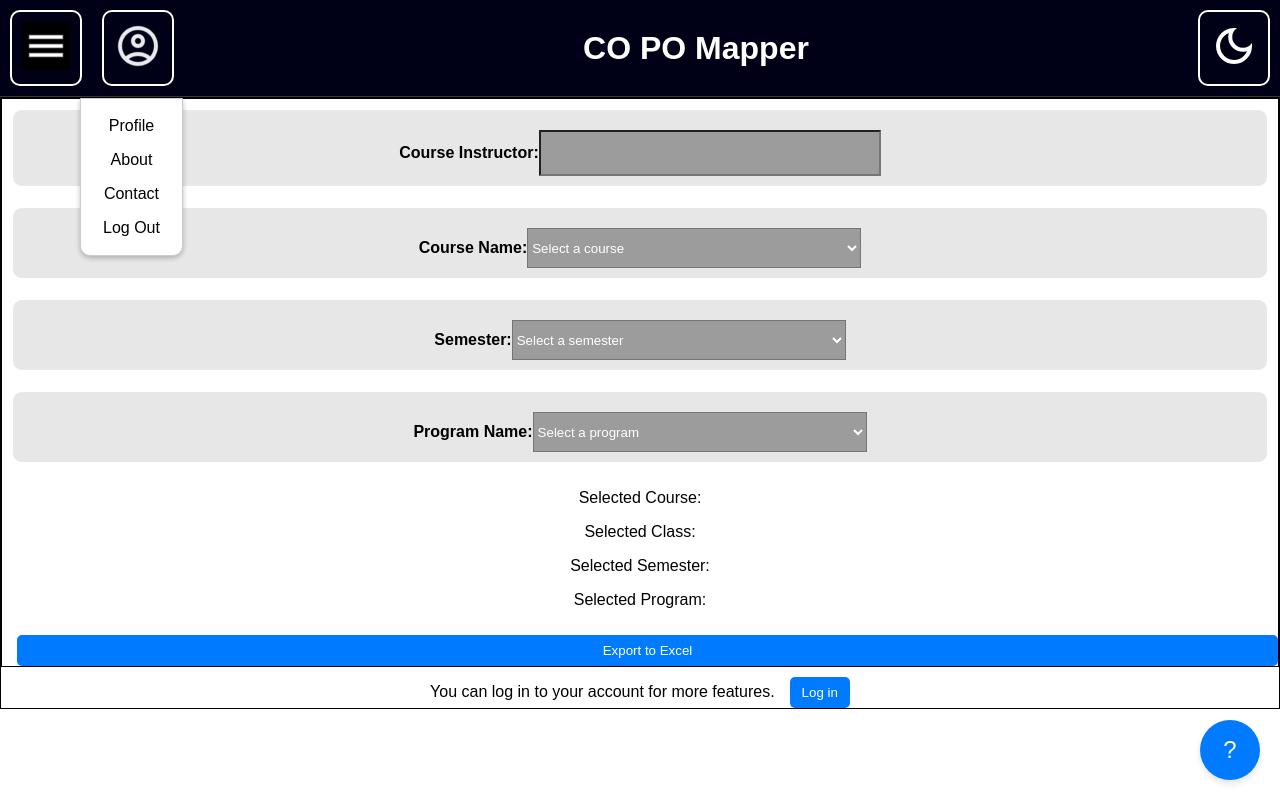
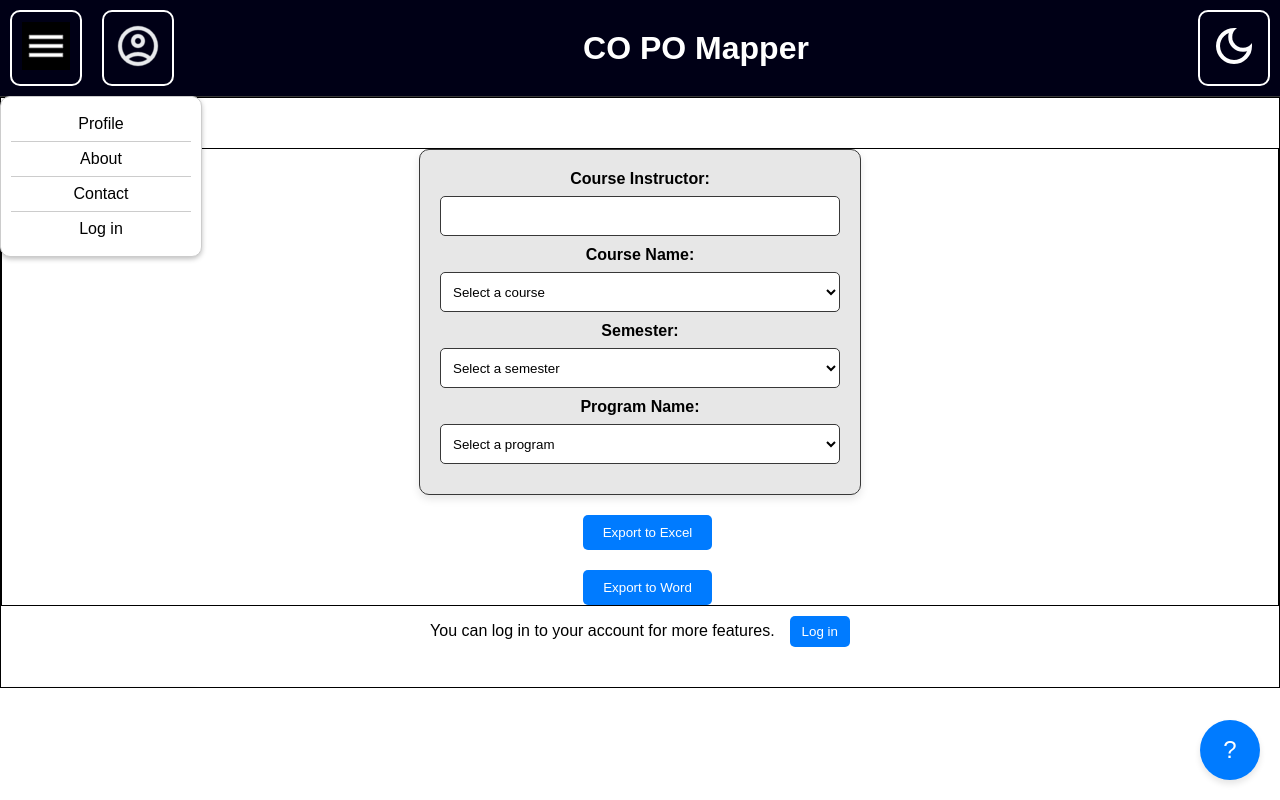
Before and after one commit to Student9226/CO-PO-Mapper, a React (Vite) app in the folder project/: page / in a window 1280 px wide. Both pictures are taken after a click on the button 138 px from the left and 48 px from the top of the page. Built offline with nearby package versions, Linux system fonts and the light colour scheme.

Commit message:
Added json file containing some details, made some attempts to make profile dropdown work, needs to be worked on

```diff
--- a/project/index.html
+++ b/project/index.html
@@ -4,7 +4,7 @@
     <link rel="apple-touch-icon" sizes="180x180" href="./assets/apple-touch-icon.png">
   <link rel="icon" type="image/png" sizes="32x32" href="./assets/favicon-32x32.png">
   <link rel="icon" type="image/png" sizes="16x16" href="./assets/favicon-16x16.png">
-  <link rel="manifest" href="./assets/site.webmanifest">
+  <!--{link rel="manifest" href="./site.webmanifest">-->
     <meta charset="UTF-8" />
     <meta name="viewport" content="width=device-width, initial-scale=1.0" />
     <meta name="google-signin-client_id" content="74319926633-sqdklq8mhh90idd5nm8j5rj7ab9ted20.apps.googleusercontent.com">
--- a/project/package.json
+++ b/project/package.json
@@ -13,7 +13,10 @@
   "dependencies": {
     "@react-oauth/google": "^0.12.1",
     "axios": "^1.7.4",
+    "docx": "^8.5.0",
+    "file-saver": "^2.0.5",
     "jwt-decode": "^4.0.0",
+    "list": "^2.0.19",
     "prop-types": "^15.8.1",
     "react": "^18.3.1",
     "react-beautiful-dnd": "^13.1.1",
--- a/project/src/App.css
+++ b/project/src/App.css
@@ -75,7 +75,8 @@ header h1 {
 }
 
 .dark-mode-toggle:hover,
-.menu:hover, .profile:hover {
+.menu:hover,
+.profile:hover {
   border: 2px solid rgb(0, 162, 255);
 }
 
@@ -260,7 +261,8 @@ aside .sidebar-item:hover {
   background-color: var(--chat-message-assistant);
 }
 
-input, select {
+input,
+select {
   width: calc(100% - 900px);
   height: 40px;
   margin-top: 10px;
@@ -334,47 +336,106 @@ button:hover {
   background-color: var(--sidebar-item-background);
 }
 
-.fields{
-  display: inline-block;
-  background: var(--sidebar-item-background);
-  border: 1px solid white;
-  border-radius: 10px;
-  margin: 10px;
-  padding: 10px;
-  font-weight: bold;
+.form-container {
+  display: flex;
+  flex-direction: column;
+  align-items: center;
+  justify-content: center;
+  margin-top: 50px;
 }
 
-main{
+.form-fields {
   display: flex;
   flex-direction: column;
-  border: 1px solid black
+  align-items: flex-start;
+  width: 400px;
+  background-color: var(--sidebar-item-background);
+  border: 1px solid var(--sidebar-border);
+  border-radius: 10px;
+  padding: 20px;
+  box-shadow: 0 4px 8px rgba(0, 0, 0, 0.1);
 }
+
+.form-fields label {
+  font-weight: bold;
+  margin-bottom: 10px;
+  color: var(--text-color);
+  width: 100%;
+}
+
+.form-fields select,
+.form-fields input {
+  width: 100%; /* Ensure the inputs fill the width */
+  padding: 8px;
+  margin-top: 8px;
+  background-color: var(--background-color);
+  border: 1px solid var(--sidebar-border);
+  border-radius: 5px;
+  color: var(--text-color);
+  box-sizing: border-box;
+}
+
+.form-fields select:focus,
+.form-fields input:focus {
+  outline: none;
+  border-color: var(--special-button);
+  box-shadow: 0 0 5px rgba(0, 123, 255, 0.5);
+}
+
+.form-container button {
+  background-color: var(--special-button);
+  color: white;
+  border: none;
+  padding: 10px 20px;
+  cursor: pointer;
+  border-radius: 5px;
+  margin-top: 20px;
+}
+
+.form-container button:hover {
+  background-color: var(--special-button-hover);
+}
+
+main {
+  display: flex;
+  flex-direction: column;
+  border: 1px solid black;
+}
+
 .profile-dropdown {
+  overflow: visible;
   position: absolute;
-  bottom: -160px;
-  left: 80px;
+  top: 100%;
+  left: 0;
   background-color: var(--background-color);
   border: 1px solid #ccc;
-  border-top-left-radius: 0px;
-  border-top-right-radius: 0px;
-  border-bottom-left-radius: 10px;
-  border-bottom-right-radius: 10px;
+  border-radius: 10px;
   box-shadow: 0 2px 5px rgba(0, 0, 0, 0.25);
-  z-index: 10000;
-  color: var(--text-color)
+  z-index: 99999;
+  color: var(--text-color);
+  width: 200px;
 }
 
 .profile-dropdown ul {
-  list-style-type: none; /* Remove default list styles */
-  padding: 10px; /* Padding for the list */
-  margin: 0; /* Remove default margin */
+  list-style-type: none;
+  padding: 10px;
+  margin: 0;
 }
 
 .profile-dropdown li {
-  padding: 8px 12px; /* Padding for each item */
-  cursor: pointer; /* Indicate clickable items */
+  padding: 8px 12px;
+  cursor: pointer;
+  border-bottom: 1px solid var(--sidebar-item-hover); /* Optional: Adds a bottom border to items */
 }
 
 .profile-dropdown li:hover {
   background-color: var(--sidebar-item-hover); /* Highlight on hover */
 }
+
+.profile-dropdown li:last-child {
+  border-bottom: none; /* Remove border from the last item */
+}
+
+.profile-container {
+  position: relative;
+}
--- a/project/src/App.jsx
+++ b/project/src/App.jsx
@@ -8,7 +8,7 @@ import { Contact } from './Contact';
 import { Login } from './Login';
 import { HelpButton } from './HelpButton';
 import { Profile } from './Profile';
-
+import { ProfileDropdown } from './ProfileDropdown';
 import './App.css';
 
 const App = () => {
@@ -16,6 +16,7 @@ const App = () => {
     () => localStorage.getItem('darkMode') === 'true'
   );
   const [sidebarOpen, setSidebarOpen] = useState(false);
+  const [profileDropdownOpen, setProfileDropdownOpen] = useState(false);
 
   useEffect(() => {
     document.body.classList.toggle('dark-mode', darkMode);
@@ -34,15 +35,33 @@ const App = () => {
     setSidebarOpen(false);
   };
 
+  const handleLogout = () => {
+    console.log('Logged out');
+  };
+
   return (
     <>
       <Router>
         <div className={`App ${sidebarOpen ? 'sidebar-open' : ''}`}>
-        <Header toggleDarkMode={toggleDarkMode} darkMode={darkMode} toggleSidebar={toggleSidebar} />
+          <Header
+            toggleDarkMode={toggleDarkMode}
+            darkMode={darkMode}
+            toggleSidebar={toggleSidebar}
+            profileImg="" // Pass a profile image if available
+            toggleDropdown={() => setProfileDropdownOpen(prev => !prev)} // Pass toggle function
+            dropdownOpen={profileDropdownOpen} // Pass dropdown state
+            onSelect={() => setProfileDropdownOpen(false)} // Pass the close function for the dropdown
+          />
 
           {sidebarOpen && <div className="overlay" onClick={closeSidebar}></div>}
 
           <Sidebar isOpen={sidebarOpen} onSelect={closeSidebar} />
+          <ProfileDropdown
+            isOpen={profileDropdownOpen}
+            onLogout={handleLogout}
+            onSelect={() => setProfileDropdownOpen(false)} // Close dropdown on select
+          />
+
           <main>
             <Routes>
               <Route path="/" element={<Home />} />
@@ -54,6 +73,7 @@ const App = () => {
           </main>
         </div>
       </Router>
+
       <div>
         <HelpButton />
       </div>
--- a/project/src/Header.jsx
+++ b/project/src/Header.jsx
@@ -1,36 +1,48 @@
-import { useState } from 'react';
+import { useEffect } from 'react';
 import { useNavigate } from 'react-router-dom';
 import darkModeOn from '../assets/dark_mode_on.png';
 import darkModeOff from '../assets/dark_mode_off.png';
 import menuIcon from '../assets/menu.png';
 import profileIcon from '../assets/avatar.png';
 import PropTypes from 'prop-types';
-import {ProfileDropdown} from './ProfileDropdown';
+import { ProfileDropdown } from './ProfileDropdown';
 
-export const Header = ({ toggleDarkMode, darkMode, toggleSidebar }) => {
+export const Header = ({ toggleDarkMode, darkMode, toggleSidebar, profileImg, toggleDropdown, dropdownOpen, onSelect }) => {
   const navigate = useNavigate();
-  const [dropdownOpen, setDropdownOpen] = useState(false);
-
-  const toggleDropdown = () => {
-    setDropdownOpen(prev => !prev);
-  };
-
   const handleLogout = () => {
     console.log('Logged out');
     navigate('/login');
   };
+
+  useEffect(() => {
+    const handleClickOutside = (event) => {
+      const profileDiv = document.querySelector('.profile');
+      if (profileDiv && !profileDiv.contains(event.target)) {
+        onSelect();
+      }
+    };
+
+    document.addEventListener('mousedown', handleClickOutside);
+    return () => {
+      document.removeEventListener('mousedown', handleClickOutside);
+    };
+  }, [onSelect]);
 
   return (
     <header className="header">
       <div className='menu' onClick={toggleSidebar}>
         <img src={menuIcon} alt="Menu" />
       </div>
-      <div className='profile' onClick={toggleDropdown}>
-        <img src={profileIcon} alt="Profile" />
+      <div className='profile' onClick={toggleDropdown} aria-label="Profile menu" role="button">
+        <img src={profileImg || profileIcon} alt="Profile" />
       </div>
-      <ProfileDropdown isOpen={dropdownOpen} onLogout={handleLogout} onClose={() => setDropdownOpen(false)} />
+      <ProfileDropdown
+        isOpen={dropdownOpen}
+        onLogout={handleLogout}
+        onSelect={onSelect} // Pass the onSelect prop here
+      />
       <h1>CO PO Mapper</h1>
-      <div className="dark-mode-toggle" onClick={toggleDarkMode}>
+      <div className="dark-mode-toggle" onClick={toggleDarkMode} aria-label="Toggle Dark Mode" role="button">
         <img src={darkMode ? darkModeOn : darkModeOff} alt="Toggle Dark Mode" />
       </div>
     </header>
@@ -40,5 +52,9 @@ export const Header = ({ toggleDarkMode, darkMode, toggleSidebar }) => {
 Header.propTypes = {
   toggleDarkMode: PropTypes.func.isRequired,
   darkMode: PropTypes.bool.isRequired,
-  toggleSidebar: PropTypes.func.isRequired
+  toggleSidebar: PropTypes.func.isRequired,
+  profileImg: PropTypes.string,
+  toggleDropdown: PropTypes.func.isRequired,
+  dropdownOpen: PropTypes.bool.isRequired,
+  onSelect: PropTypes.func.isRequired // Ensure this prop is required
 };
--- a/project/src/Home.jsx
+++ b/project/src/Home.jsx
@@ -1,6 +1,8 @@
 import { useState } from "react";
 import PropTypes from 'prop-types';
 import * as XLSX from 'xlsx';
+import { Document, Packer, Paragraph, TextRun } from 'docx';
+import { saveAs } from 'file-saver';// Import file-saver to handle saving files
 import { useNavigate } from 'react-router-dom';
 
 const ClassDropdown = ({ selectedClass, onClassChange, classes }) => {
@@ -20,7 +22,7 @@ const ClassDropdown = ({ selectedClass, onClassChange, classes }) => {
 };
 
 ClassDropdown.propTypes = {
-  selectedClass: PropTypes.string.isRequired,
+  selectedClass: PropTypes.string,
   onClassChange: PropTypes.func.isRequired,
   classes: PropTypes.array.isRequired
 };
@@ -43,6 +45,10 @@ export const Home = () => {
   };
 
   const exportToExcel = () => {
+    if (!username || !course || !class1 || !semester || !program) {
+      alert('Please fill out all fields before exporting.');
+      return;
+    }
     const data = [{
       Username: username,
       Course: course,
@@ -55,6 +61,41 @@ export const Home = () => {
     XLSX.utils.book_append_sheet(wb, ws, "Form Data");
     XLSX.writeFile(wb, "form_data.xlsx");
   };
+
+  const exportToWord = () => {
+    if (!username || !course || !class1 || !semester || !program) {
+      alert('Please fill out all fields before exporting.');
+      return;
+    }
+
+    const doc = new Document({
+      sections: [
+        {
+          properties: {},
+          children: [
+            new Paragraph({
+              children: [
+                new TextRun(`Username: ${username}`),
+                new TextRun("\n"),
+                new TextRun(`Course: ${course}`),
+                new TextRun("\n"),
+                new TextRun(`Class: ${class1}`),
+                new TextRun("\n"),
+                new TextRun(`Semester: ${semester}`),
+                new TextRun("\n"),
+                new TextRun(`Program: ${program}`),
+              ],
+            }),
+          ],
+        },
+      ],
+    });
+
+    Packer.toBlob(doc).then((blob) => {
+      saveAs(blob, "form_data.docx");
+    });
+  };
+
 
   const getClassesForCourse = () => {
     switch (course) {
@@ -75,15 +116,16 @@ export const Home = () => {
 
   return (
     <>
-      <main>
+      <main className="form-container">
+        <div className="form-fields">
           <label className="fields">
             Course Instructor:
-          <input value={username} onChange={(e) => setUsername(e.target.value)} type="text" />
+            <input name="instructor" value={username} onChange={(e) => setUsername(e.target.value)} type="text" />
           </label>
 
           <label className="fields">
             Course Name:
-          <select value={course} onChange={handleCourse}>
+            <select name="course" value={course} onChange={handleCourse}>
               <option value="">Select a course</option>
               <option value="BSc DS">BSc DS</option>
               <option value="BSc IT">BSc IT</option>
@@ -97,12 +139,13 @@ export const Home = () => {
               selectedClass={class1}
               onClassChange={handleClass}
               classes={classes}
+              name="class"
             />
           )}
 
           <label className="fields">
             Semester:
-          <select value={semester} onChange={(e) => setSemester(e.target.value)}>
+            <select name="semester" value={semester} onChange={(e) => setSemester(e.target.value)}>
               <option value="">Select a semester</option>
               <option value="I">I</option>
               <option value="II">II</option>
@@ -115,7 +158,7 @@ export const Home = () => {
 
           <label className="fields">
             Program Name:
-          <select value={program} onChange={(e) => setProgram(e.target.value)}>
+            <select name="program" value={program} onChange={(e) => setProgram(e.target.value)}>
               <option value="">Select a program</option>
               <option value="Java">Java</option>
               <option value="Python">Python</option>
@@ -123,18 +166,13 @@ export const Home = () => {
               <option value="HTML">HTML</option>
             </select>
           </label>
-
-        <div>
-          <p>Selected Course: {course}</p>
-          <p>Selected Class: {class1}</p>
-          <p>Selected Semester: {semester}</p>
-          <p>Selected Program: {program}</p>
         </div>
 
         <button onClick={exportToExcel}>Export to Excel</button>
+        <button onClick={exportToWord}>Export to Word</button> {/* Add button for Word export */}
       </main>
 
-      <div>
+      <div style={{ paddingBottom: 40 }}>
         You can log in to your account for more features.
         <button onClick={() => navigate('/login')} role="button" tabIndex={0}>Log in</button>
       </div>
--- a/project/src/Login.jsx
+++ b/project/src/Login.jsx
@@ -4,17 +4,14 @@ import { GoogleOAuthProvider, GoogleLogin } from "@react-oauth/google";
 import { jwtDecode } from "jwt-decode";
 import PropTypes from "prop-types";
 
-export const Login = ({onSendData}) => {
+export const Login = ({ visible = true, onSendData = () => {} }) => {
   const [profileImg, setProfileImg] = useState("");
-  const [username, setUsername] = useState("");
-
 
   const handleLoginSuccess = (response) => {
     const credential = jwtDecode(response.credential);
     const name = credential.given_name.charAt(0).toUpperCase() + credential.given_name.slice(1).toLowerCase();
-  setUsername(name);
-  onSendData(name);
     setProfileImg(credential.picture);
+    onSendData(credential.picture);
   };
 
   const handleLoginFailure = (error) => {
@@ -22,9 +19,11 @@ export const Login = ({onSendData}) => {
   };
 
   return (
+    <>
+      {visible ? (
         <GoogleOAuthProvider clientId="74319926633-sqdklq8mhh90idd5nm8j5rj7ab9ted20.apps.googleusercontent.com">
           <div className="card">
-        <h1>Login in to Google</h1>
+            <h1>Login to Google</h1>
             <div className="login-container">
               <GoogleLogin
                 className="google-login-button"
@@ -35,9 +34,14 @@ export const Login = ({onSendData}) => {
             {profileImg && <img src={profileImg} alt="Profile" />}
           </div>
         </GoogleOAuthProvider>
+      ) : (
+        profileImg && <img src={profileImg} alt="Profile" />
+      )}
+    </>
   );
 };
 
 Login.propTypes = {
-  onSendData: PropTypes.func.isRequired,
+  visible: PropTypes.bool,
+  onSendData: PropTypes.func,
 };
--- a/project/src/Profile.jsx
+++ b/project/src/Profile.jsx
@@ -1,27 +1,26 @@
-import { useNavigate } from 'react-router-dom';
-import PropTypes from 'prop-types';
-import avatar from '../assets/avatar.png';
-
-export const Profile = ({ user, picture }) => {
+import { useNavigate } from "react-router-dom";
+import PropTypes from "prop-types";
+import avatar from "../assets/avatar.png";
+import { Login } from "./Login";
+export const Profile = ({ user = "User", picture = avatar }) => {
   const navigate = useNavigate();
 
   return (
     <div>
       <h2>Welcome, {user}!</h2>
-      <img src={avatar} alt="Profile" />
+      <Login visible={false} />
+      <img src={picture} alt="Profile" />
       <div>
         You can log in to your account for more features.
-        <button onClick={() => navigate('/login')} role="button" tabIndex={0}>Log in</button>
+        <button onClick={() => navigate("/login")} role="button" tabIndex={0}>
+          Log in
+        </button>
       </div>
     </div>
   );
 };
 
-Profile.defaultProps = {
-  user: 'User',
-  picture: {avatar}
+Profile.propTypes = {
+  user: PropTypes.string,
+  picture: PropTypes.string,
 };
-
-Profile.propTypes = {
-  user: PropTypes.string.isRequired,
-};
--- a/project/src/ProfileDropdown.jsx
+++ b/project/src/ProfileDropdown.jsx
@@ -1,30 +1,31 @@
 import { useNavigate } from "react-router-dom";
 import PropTypes from "prop-types";
 
-export const ProfileDropdown = ({ onLogout, isOpen, onClose }) => {
-  ProfileDropdown.propTypes = {
-    onLogout: PropTypes.func.isRequired,
-    isOpen: PropTypes.bool.isRequired,
-    onClose: PropTypes.func.isRequired,
-  };
-
+export const ProfileDropdown = ({ isOpen, onSelect, onLogout }) => {
   const navigate = useNavigate();
 
-  const handleNavigate = (path) => {
-    navigate(path);
-    onClose();
+  const handleLogout = () => {
+    onLogout(); // Call the logout function passed as a prop
+    navigate('/login'); // Redirect to the login page
+    onSelect(); // Close the dropdown
   };
 
   return (
     isOpen && (
       <div className="profile-dropdown">
         <ul>
-          <li onClick={() => handleNavigate("/profile")}>Profile</li>
-          <li onClick={() => handleNavigate("/about")}>About</li>
-          <li onClick={() => handleNavigate("/contact")}>Contact</li>
-          <li onClick={onLogout}>Log Out</li>
+          <li onClick={onSelect}>Profile</li>
+          <li onClick={onSelect}>About</li>
+          <li onClick={onSelect}>Contact</li>
+          <li onClick={() => navigate('/login')} role="button" tabIndex={0}>Log in</li>
         </ul>
       </div>
     )
   );
 };
+
+ProfileDropdown.propTypes = {
+  isOpen: PropTypes.bool.isRequired,
+  onSelect: PropTypes.func.isRequired,
+  onLogout: PropTypes.func.isRequired // Ensure onLogout is defined as a prop
+};
--- a/project/src/Sidebar.jsx
+++ b/project/src/Sidebar.jsx
@@ -1,5 +1,5 @@
+import { useNavigate } from 'react-router-dom';
 import PropTypes from 'prop-types';
-import { useNavigate } from 'react-router-dom';
 
 export const Sidebar = ({ isOpen, onSelect }) => {
   const navigate = useNavigate();
@@ -22,5 +22,5 @@ export const Sidebar = ({ isOpen, onSelect }) => {
 
 Sidebar.propTypes ={
   isOpen: PropTypes.bool.isRequired,
-  onSelect: PropTypes.bool.isRequired
+  onSelect: PropTypes.func.isRequired
 }
--- a/project/src/main.jsx
+++ b/project/src/main.jsx
@@ -2,5 +2,6 @@ import { createRoot } from 'react-dom/client'
 import App from './App.jsx'
 
 createRoot(document.getElementById('root')).render(
-    <App />
+        <App />
+
 )
```
Also changed, not shown: project/json/bsc.json (added, +60 -0 lines), 1 other file (tests, documents, lock files or other folders). Lines whose indentation alone changed are shown as unchanged.
